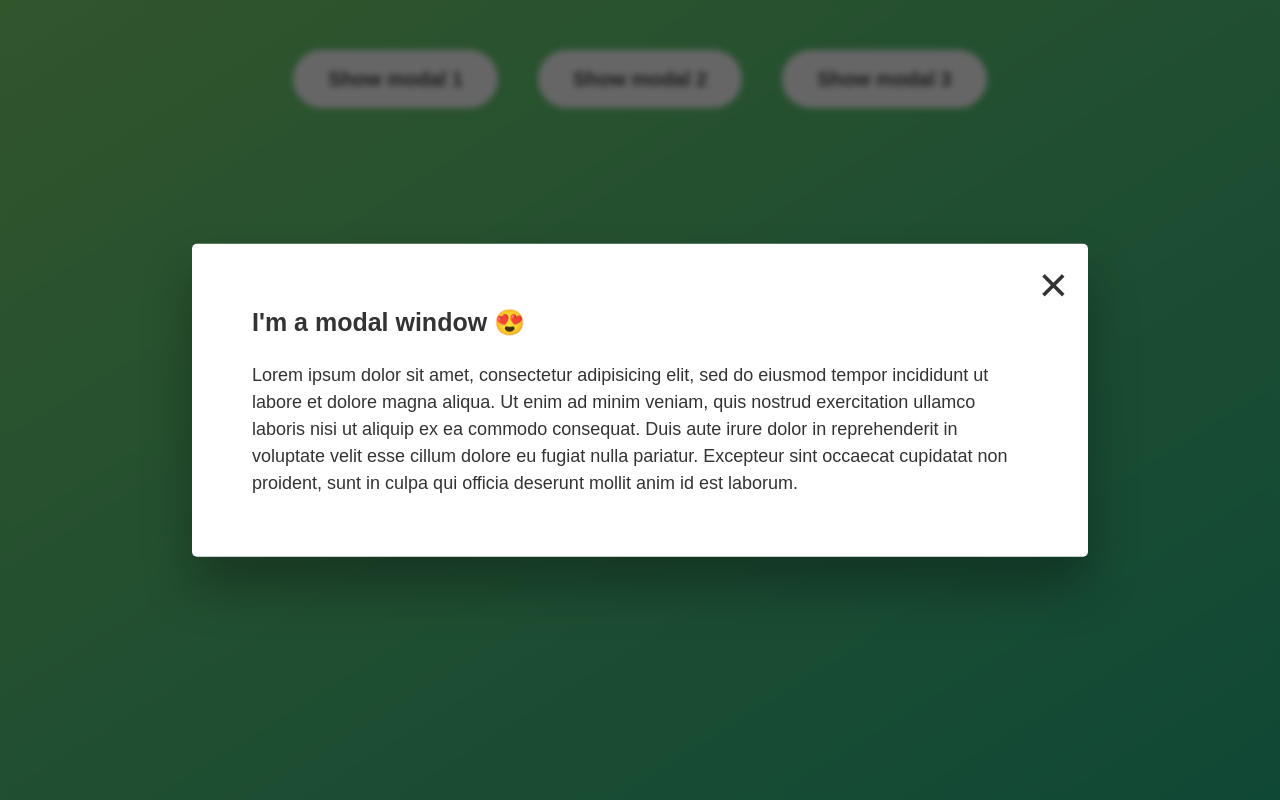
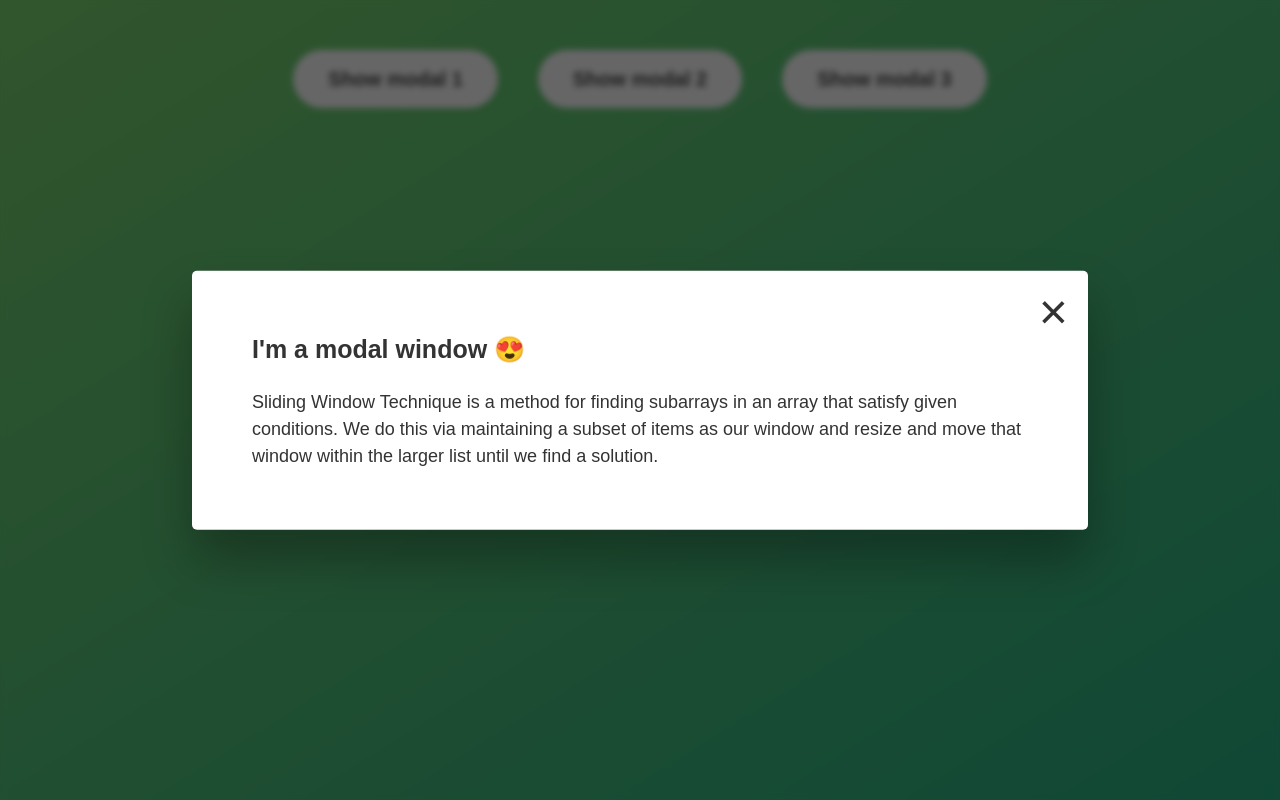
Before and after one commit to thegauravjha/Modal-Windows, a plain HTML site: page index.html in a window 1280 px wide. Both pictures are taken after a click on the button "Show modal 1". Drawn offline with Linux system fonts and the light colour scheme.

Commit message:
changed Paragraph

```diff
--- a/index.html
+++ b/index.html
@@ -16,13 +16,7 @@
       <button class="close-modal">&times;</button>
       <h1>I'm a modal window 😍</h1>
       <p>
-        Lorem ipsum dolor sit amet, consectetur adipisicing elit, sed do eiusmod
-        tempor incididunt ut labore et dolore magna aliqua. Ut enim ad minim
-        veniam, quis nostrud exercitation ullamco laboris nisi ut aliquip ex ea
-        commodo consequat. Duis aute irure dolor in reprehenderit in voluptate
-        velit esse cillum dolore eu fugiat nulla pariatur. Excepteur sint
-        occaecat cupidatat non proident, sunt in culpa qui officia deserunt
-        mollit anim id est laborum.
+        Sliding Window Technique is a method for finding subarrays in an array that satisfy given conditions. We do this via maintaining a subset of items as our window and resize and move that window within the larger list until we find a solution.
       </p>
     </div>
     <div class="overlay hidden"></div>
```
